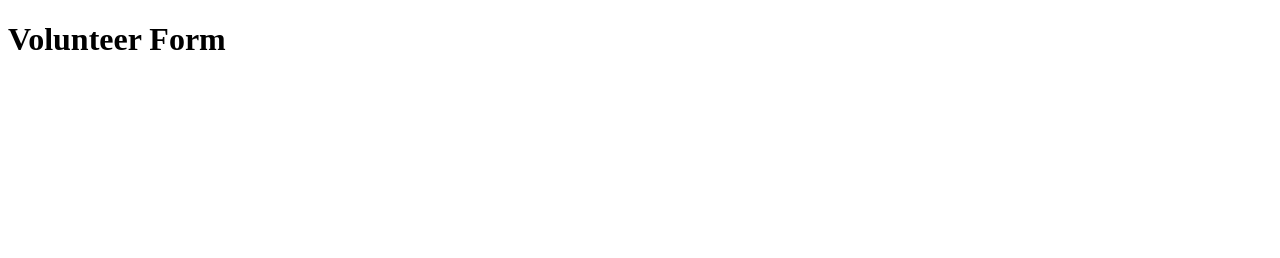
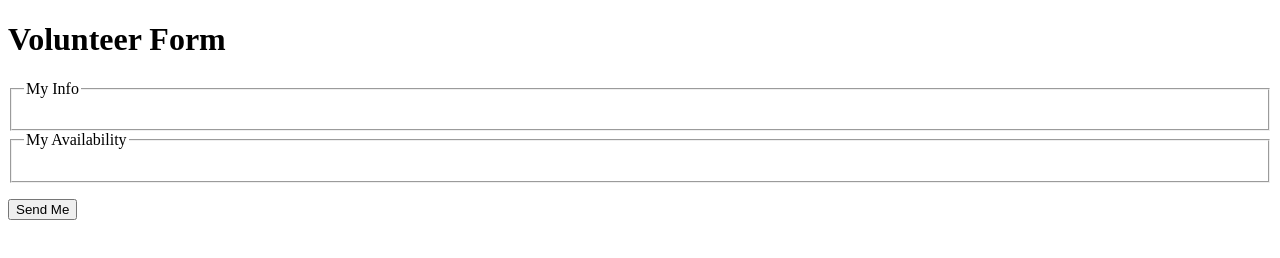
Before and after one commit to cynowa/itmd361_lab4, a plain HTML site: page index.html in a window 1280 px wide. Drawn offline with Linux system fonts and the light colour scheme.

Commit message:
skeleton fieldsets added

```diff
--- a/index.html
+++ b/index.html
@@ -8,5 +8,21 @@
   <header>
     <h1>Volunteer Form</h1>
   </header>
+  <form method="POST" action="http://bloomingdale.sat.iit.edu/kriedan/lab3formscript.php">
+  <fieldset>
+    <legend>My Info</legend>
+    <p>
+    </p>
+  </fieldset>
+  <fieldset>
+    <legend>My Availability</legend>
+    <p>
+    </p>
+  </fieldset>
+  <p>
+    <input type="hidden" name="hidden_field" value="rcynowa1">
+  </p>
+  <input type="submit" value="Send Me">
+  </form>
 </body>
 </html>
```
